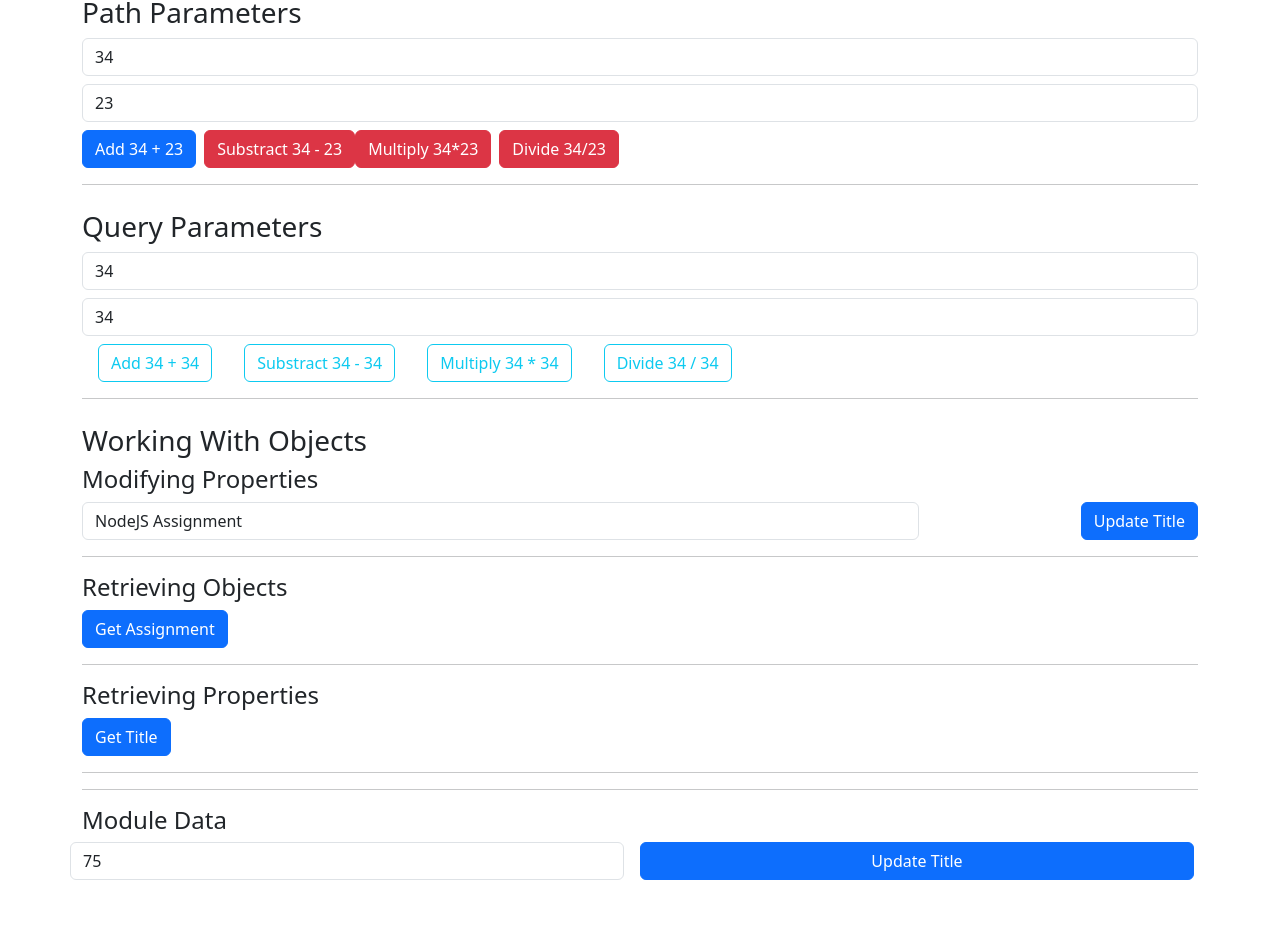
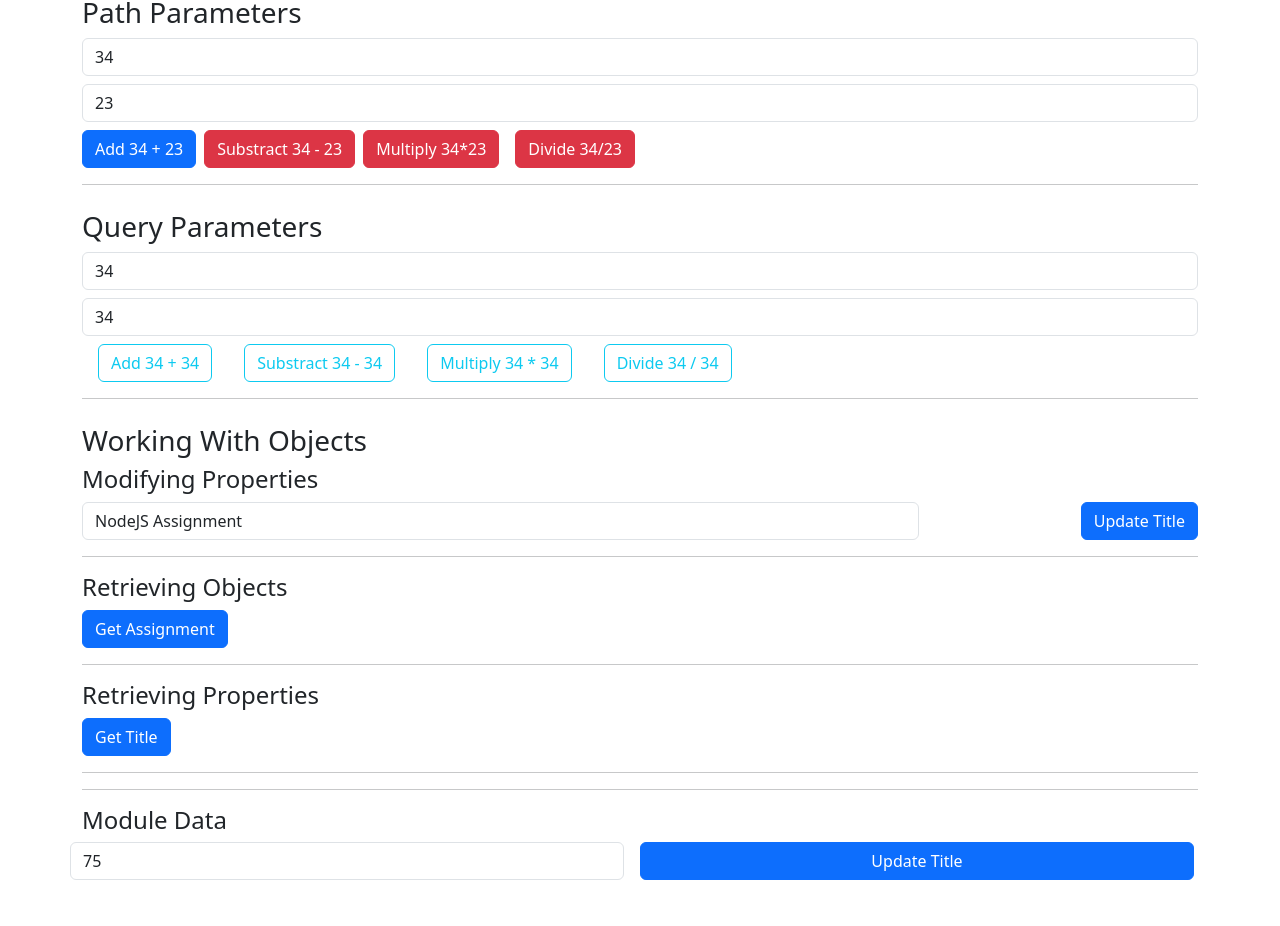
Before and after one commit to YASH-MOHARIR/a1-webdev-landing-page, a React (Create React App) app: page /Labs/A5 in a window 1280 px wide. Shown: the part 793-1719 px from the top of the page. Built offline with nearby package versions, Linux system fonts and the light colour scheme; no server answers.

Commit message:
Update PathParameters.tsx

```diff
--- a/src/Labs/A5/PathParameters.tsx
+++ b/src/Labs/A5/PathParameters.tsx
@@ -19,12 +19,12 @@ export default function PathParameters() {
          Substract {a} - {b}
       </a>
 
-      <a className="btn btn-danger me-2" id="wd-path-parameter-subtract"
+      <a className="btn btn-danger mx-2" id="wd-path-parameter-subtract"
          href={`${REMOTE_SERVER}/lab5/multiply/${a}/${b}`}>
          Multiply {a}*{b}
       </a>
 
-      <a className="btn btn-danger me-2" id="wd-path-parameter-subtract"
+      <a className="btn btn-danger mx-2" id="wd-path-parameter-subtract"
          href={`${REMOTE_SERVER}/lab5/divide/${a}/${b}`}>
          Divide {a}/{b}
       </a>
```
